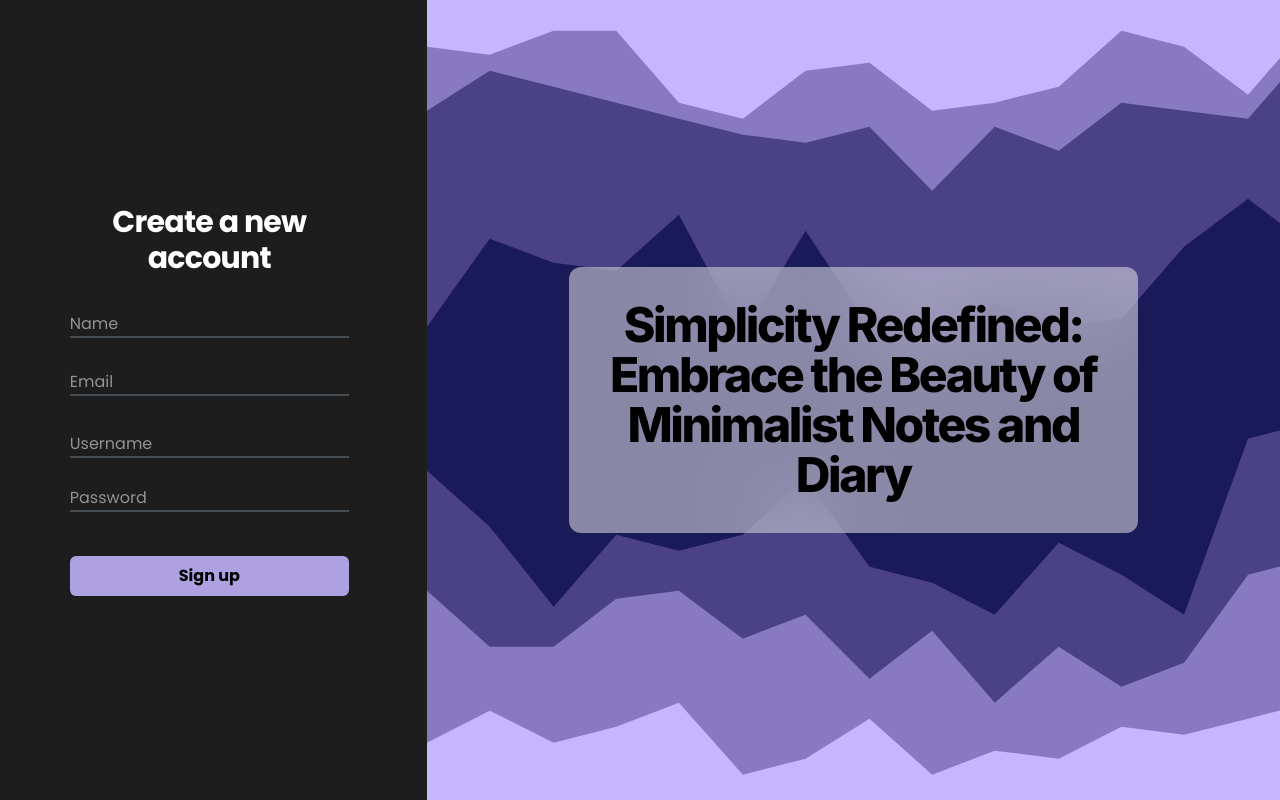
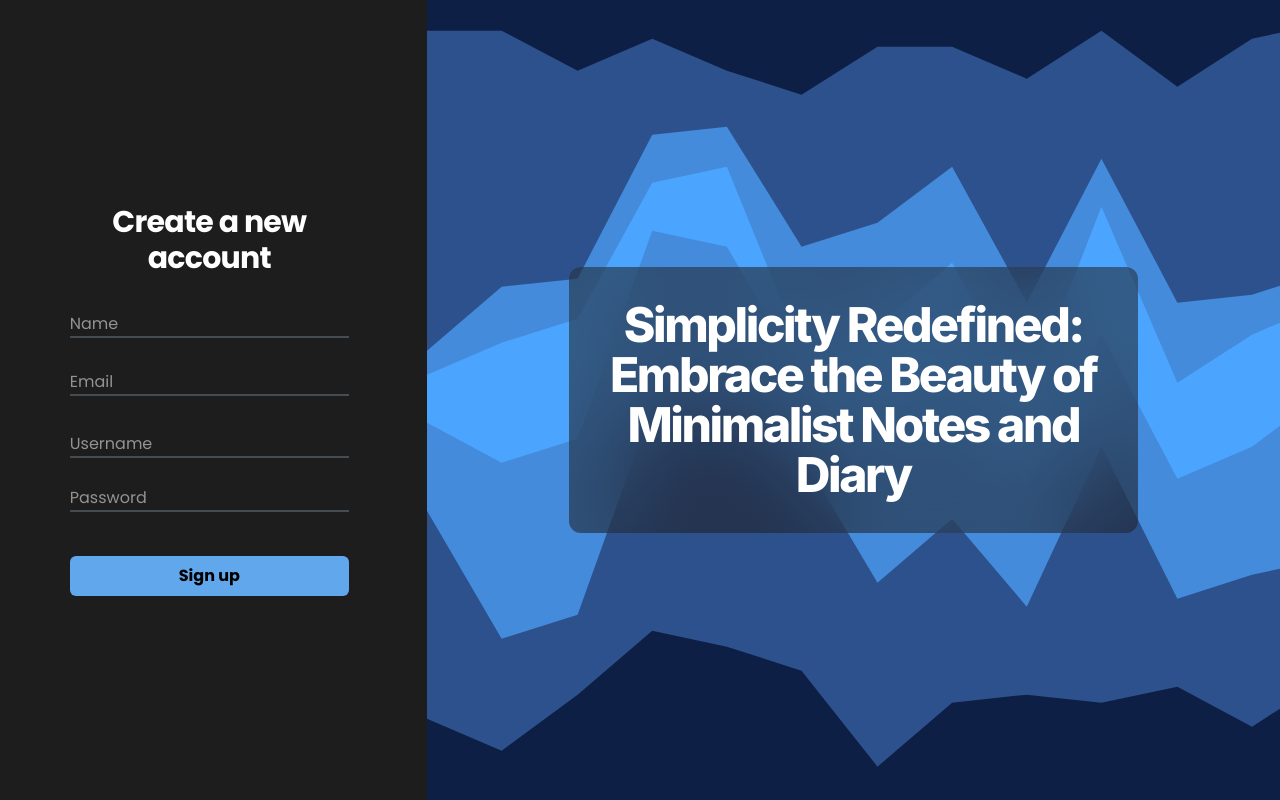
Before and after one commit to samarthps29/reflections, a React (Vite) app in the folder reflections-frontend/: page /signup in a window 1280 px wide. Built offline with nearby package versions, Linux system fonts and the light colour scheme.

Commit message:
Changes to the signup page

```diff
--- a/reflections-frontend/src/components/UserSignupPage.tsx
+++ b/reflections-frontend/src/components/UserSignupPage.tsx
@@ -74,7 +74,7 @@ const UserSignupPage = () => {
 								spellCheck={false}
 							/>
 							<button
-								className="mt-9 w-full rounded-md bg-[#ada1e1] px-3 py-2 font-serif font-bold text-black"
+								className="mt-9 w-full rounded-md bg-[#61a7ec] px-3 py-2 font-serif font-bold text-black"
 								type="submit"
 							>
 								Sign up
@@ -86,7 +86,7 @@ const UserSignupPage = () => {
 			<div
 				className={`relative flex h-screen w-0 overflow-hidden sm:w-2/3 ${styles.bgi2} items-center justify-center`}
 			>
-				<div className="flex h-1/3 w-2/3 items-center justify-center rounded-xl bg-stone-100 bg-opacity-50 text-center font-inter text-3xl/[30px] font-extrabold tracking-tighter text-black backdrop-blur-2xl md:text-4xl/[40px] xl:text-5xl/[50px] ">
+				<div className="flex h-1/3 w-2/3 items-center justify-center rounded-xl bg-stone-900 bg-opacity-50 text-center font-inter text-3xl/[30px] font-extrabold tracking-tighter text-white backdrop-blur-2xl md:text-4xl/[40px] xl:text-5xl/[50px] ">
 					<p className="px-5">
 						Simplicity Redefined: Embrace the Beauty of Minimalist
 						Notes and Diary
--- a/reflections-frontend/src/styles/background.module.css
+++ b/reflections-frontend/src/styles/background.module.css
@@ -5,7 +5,7 @@
 }
 
 .bgi2 {
-	background-image: url("../assets/bg55.svg");
+	background-image: url("../assets/bg71.svg");
 	background-repeat: no-repeat;
 	background-size: cover;
 }
```
Also changed, not shown: reflections-frontend/src/assets/bg55.svg (deleted), reflections-frontend/src/assets/bg71.svg (added), 6 other files (tests, documents, lock files or other folders).
